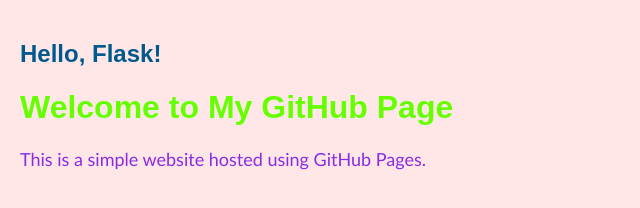
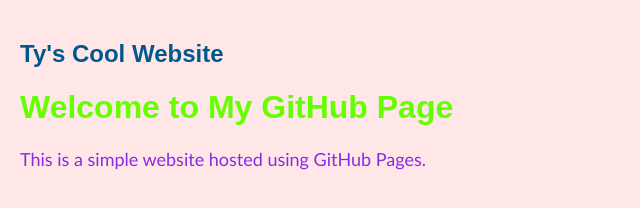
Before and after one commit to SchallerTy/SchallerTy.github.io, a plain HTML site: page index.html in a window 1280 px wide. Shown: the whole page, without its empty margins (0-640 px from the left). Drawn offline with Linux system fonts and the light colour scheme.

Commit message:
updating title line

```diff
--- a/index.html
+++ b/index.html
@@ -4,7 +4,7 @@
     <meta charset="UTF-8">
     <meta name="viewport" content="width=device-width, initial-scale=1.0">
     <body>
-        <h2>Hello, Flask!</h2>
+        <h2>Ty's Cool Website</h2>
     </body>
     <link rel="stylesheet" href="styles.css">
 </head>
```
